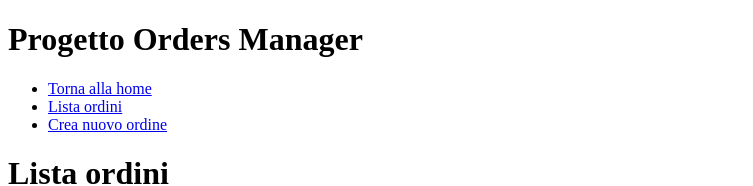
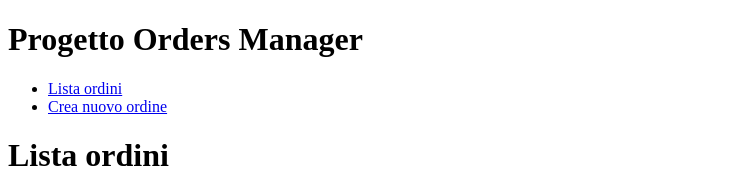
Before and after one commit to DrJoppix/orders-manager, a Vue app in the folder frontend/orders_manager/: page /orders in a window 1280 px wide. Shown: the top 186 px of the page, without its empty margins (0-753 px from the left). Built offline with nearby package versions, Linux system fonts and the light colour scheme; no server answers.

Commit message:
rimossa home con redirect al listato ordini e rimossi link. aggiunto anche fix props id mancante

```diff
--- a/frontend/orders_manager/src/App.vue
+++ b/frontend/orders_manager/src/App.vue
@@ -3,10 +3,6 @@
     <h1>Progetto Orders Manager</h1>
     <nav>
       <ul>
-        <li>
-          <!-- Homepage -->
-          <router-link to="/">Torna alla home</router-link>
-        </li>
         <li>
           <!-- Lista ordini -->
           <router-link to="/orders">Lista ordini</router-link>
--- a/frontend/orders_manager/src/router/index.js
+++ b/frontend/orders_manager/src/router/index.js
@@ -28,6 +28,10 @@ const routes = [
     name: 'order-create',
     component: OrderCreateView,
   },
+  { // faccio redirect dalla root alla lista ordini
+    path: '/',
+    redirect: '/orders',
+  },
 ]
 
 const router = createRouter({
--- a/frontend/orders_manager/src/views/OrderDetailView.vue
+++ b/frontend/orders_manager/src/views/OrderDetailView.vue
@@ -28,6 +28,9 @@
 <script setup>
 import { ref, onMounted } from 'vue'
 import { useRoute } from 'vue-router'
+
+// dichiarazione props esplicita per evitare errori in console.
+defineProps(['id'])
 
 const route = useRoute()
 const order = ref({})
```
